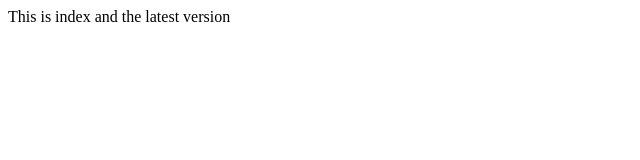
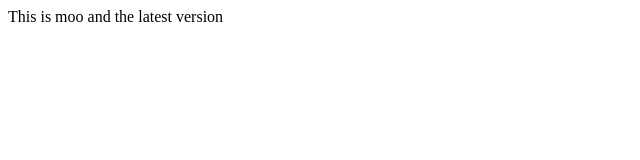
Before and after one commit to ShMaunder/MyTest, a plain HTML site: page index.htm in a window 1280 px wide. Shown: the full height of the page, 0-640 px from the left. Drawn offline with Linux system fonts and the light colour scheme.

Commit message:
Changed from index to moooooo

```diff
--- a/index.htm
+++ b/index.htm
@@ -1,6 +1,6 @@
 <html>
 <head><title>hi</title></head>
 <body>
-	This is index and the latest version
+	This is moo and the latest version
 </body>
 </html>
```
